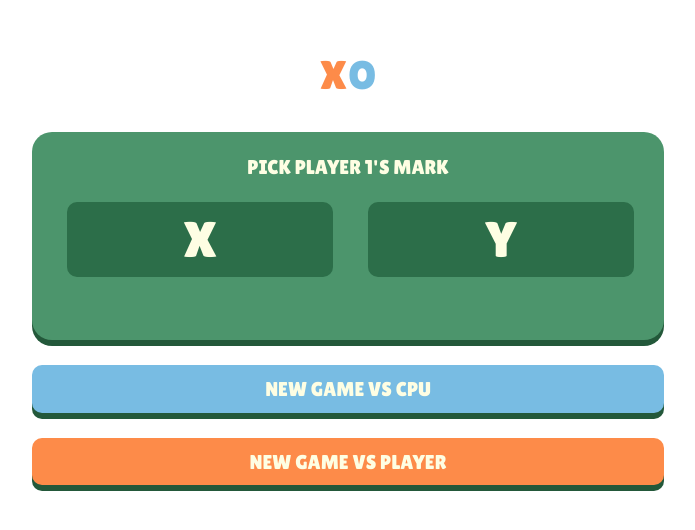
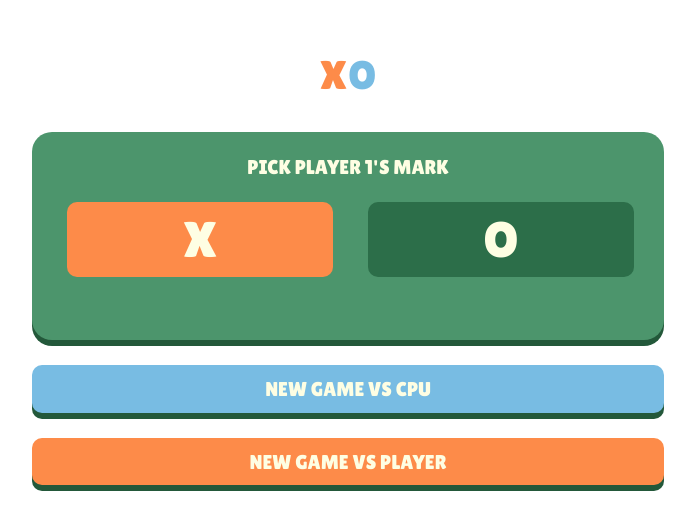
Before and after one commit to alexismenendez/tic-tac-toe-game, a React (Vite) app: page / in a window 1280 px wide. Shown: the part 108-638 px from the top of the page, without its empty margins (292-987 px from the left). Built offline with nearby package versions, Linux system fonts and the light colour scheme.

Commit message:
added dynamic colors to x and o buttons on main menu

```diff
--- a/src/App.jsx
+++ b/src/App.jsx
@@ -16,7 +16,7 @@ const App = () => {
 
   return (
     <div className='App'>
-      {activeComponent === "Menu" && <Menu handleButtonClick={handleButtonClick}/>}
+      {activeComponent === "Menu" && <Menu handleButtonClick={handleButtonClick} />}
       {activeComponent === "GameBoard" && <GameBoard handleButtonClick={handleButtonClick}/>}
     </div>
   )
--- a/src/components/Menu.jsx
+++ b/src/components/Menu.jsx
@@ -1,7 +1,21 @@
-import React from "react";
+import React, { useState } from "react";
 import "../styles/style.css"
 
 const Menu = ({ handleButtonClick }) => {
+    const [userChoice, setUserChoice] = useState("X")
+
+    const handleChoiceSelection = (choice) => {
+        setUserChoice(choice)
+    }
+
+    const getButtonColor = (userChoice, option) => {
+        if (userChoice === option) {
+            return option === 'X' ? "#FD8B49" : "#78BCE3";
+        } else {
+            return "#2C6E49";
+        }
+    }
+
     return(
         <div className="Menu">
             <div className="logo">
@@ -16,9 +30,9 @@ const Menu = ({ handleButtonClick }) => {
 
                     <div className="optionContainer">
                         <input className="option" type="radio" name="player" value="playerX" />
-                        <label onClick={() => {console.log("xClicked")}} htmlFor="playerX">X</label>
+                        <label onClick={() => handleChoiceSelection("X")} style={{ backgroundColor: getButtonColor(userChoice, 'X') }} htmlFor="playerX">X</label>
                         <input className="option" type="radio" name="player" value="playerY" />
-                        <label onClick={() => {console.log("yClicked")}} htmlFor="playerY">Y</label>
+                        <label onClick={() => handleChoiceSelection("O")} style={{ backgroundColor: getButtonColor(userChoice, 'O') }} htmlFor="playerO">O</label>
                     </div>
 
                 </div>
--- a/src/styles/style.css
+++ b/src/styles/style.css
@@ -81,7 +81,7 @@ h1 {
     justify-content: center;
     border-radius: 10px;
     color: var(--lightColor);
-    border: 2px var(--darkGreen);
+    border: none;
     cursor: pointer;
     font-family: var(--textFont);
     transition: all 0.3s ease;
```
